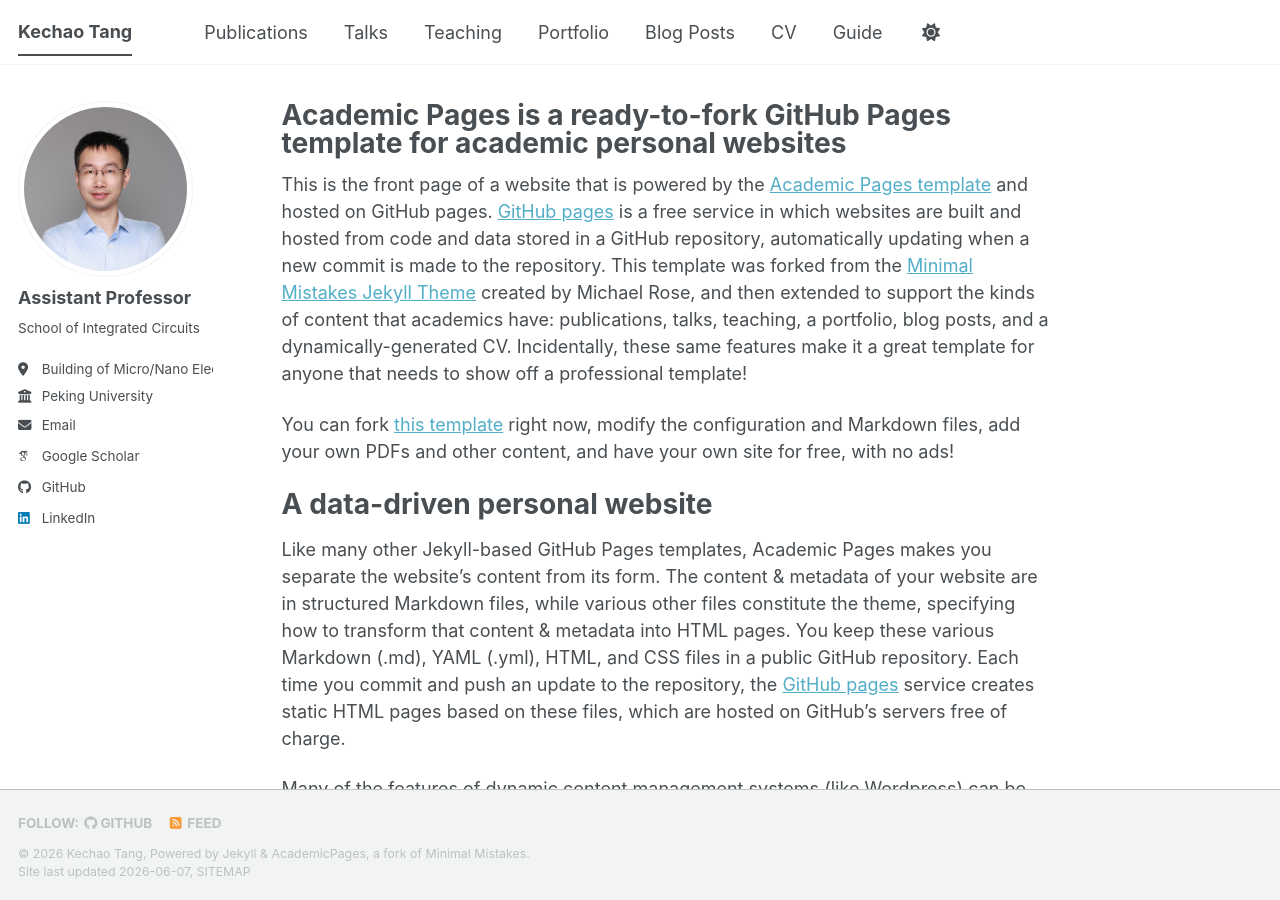
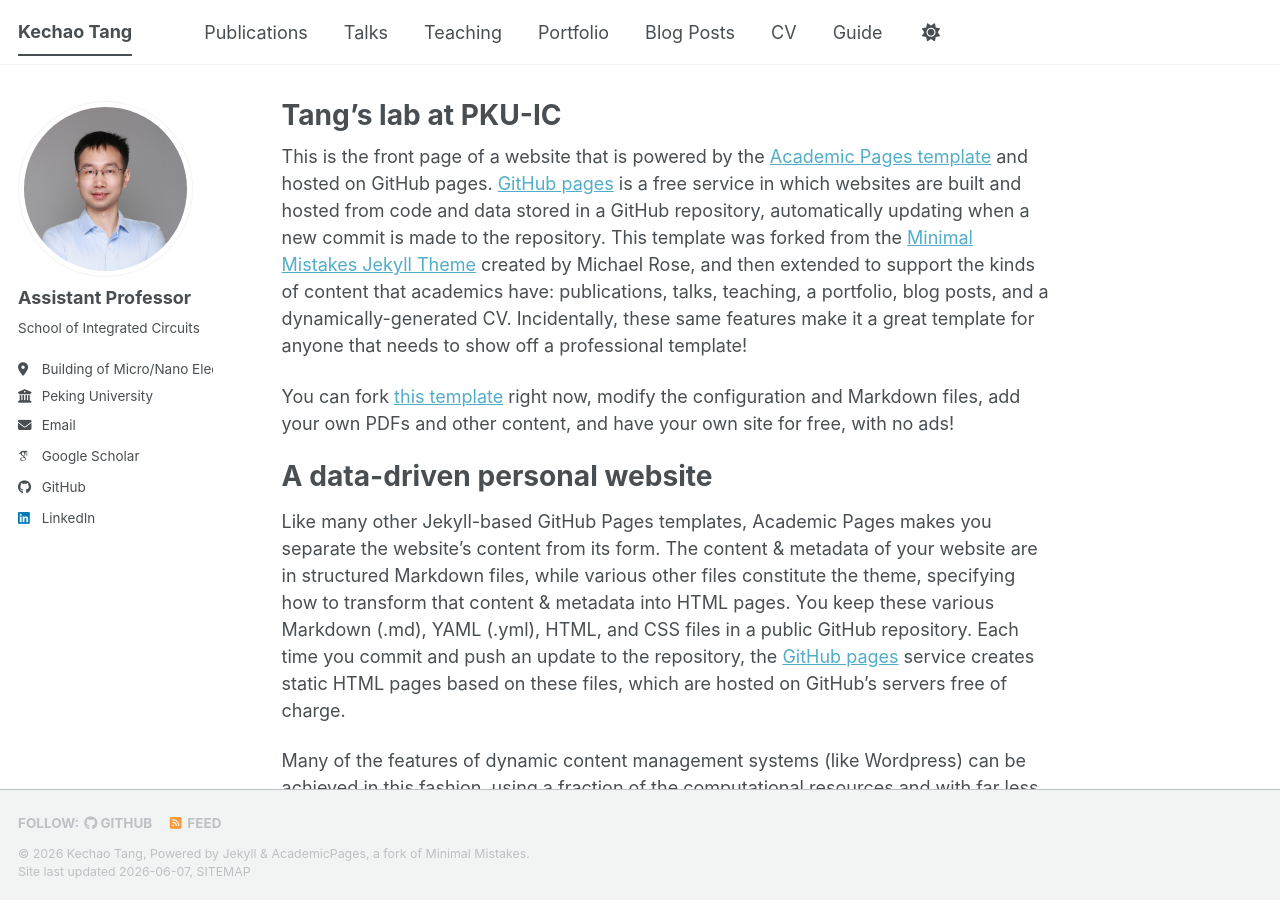
Before and after one commit to Kechao-Tang/Kechao-Tang.github.io, a Jekyll site: the page built from _pages/about.md, in a window 1280 px wide and 900 px high. Built offline with Jekyll 4.4.1, drawn with Linux system fonts in a browser that asks for light colours; some web fonts are replaced; a script bundle is joined from its source files by our own code; library files that are not in the unit come from our copies.

Commit message:
Update about.md

```diff
--- a/_pages/about.md
+++ b/_pages/about.md
@@ -1,6 +1,6 @@
 ---
 permalink: /
-title: "Academic Pages is a ready-to-fork GitHub Pages template for academic personal websites"
+title: "Tang's lab at PKU-IC"
 author_profile: true
 redirect_from:
   - /about/
```
